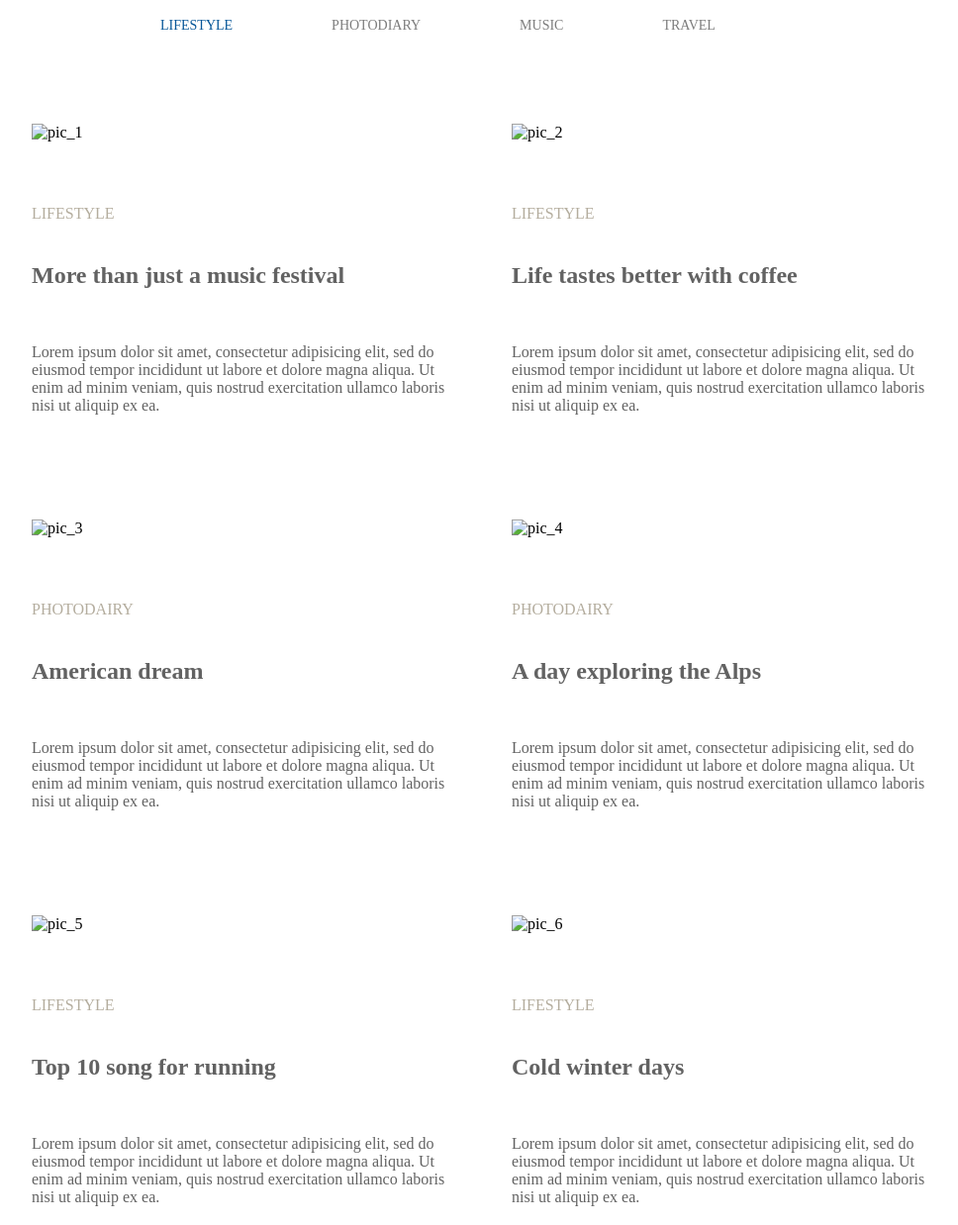
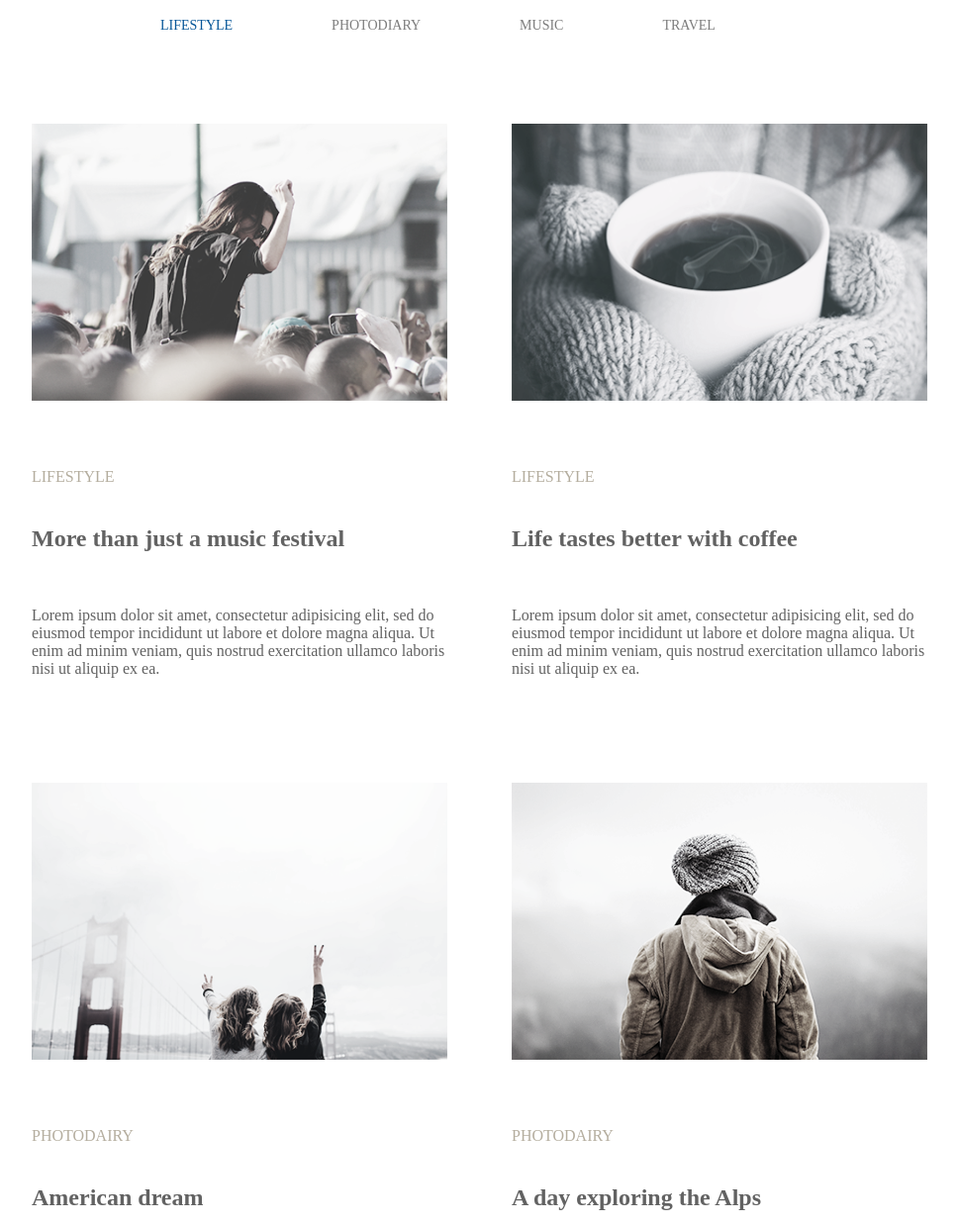
Before and after one commit to WAndriiW/Figma_nr1, a plain HTML site: page index.html in a window 1280 px wide. Shown: the top 1238 px of the page at 99% size, without its empty margins (286-1254 px from the left). Drawn offline with Linux system fonts and the light colour scheme; the site is published under a folder, as on GitHub Pages, so addresses that start at the root find nothing.

Commit message:
Update index.html

```diff
--- a/index.html
+++ b/index.html
@@ -24,7 +24,7 @@
             <div class="section_1-wrap">
                 <div>
                     <div>
-                        <img src="/images/1 1.png" alt="pic_1">
+                        <img src="./images/1 1.png" alt="pic_1">
                     </div>
                     <div class="section_1-text">
                         <p class="LIFESTYLE">LIFESTYLE</p>
@@ -37,7 +37,7 @@
                 </div>
                 <div>
                     <div>
-                        <img src="/images/2 1.png" alt="pic_2">
+                        <img src="./images/2 1.png" alt="pic_2">
                     </div>
                     <div class="section_1-text">
                         <p class="LIFESTYLE">LIFESTYLE</p>
@@ -54,7 +54,7 @@
             <div class="section_2-wrap">
                 <div>
                     <div>
-                        <img src="/images/3 1.png" alt="pic_3">
+                        <img src="./images/3 1.png" alt="pic_3">
                     </div>
                     <div class="section_2-text">
                         <p class="PHOTODAIRY">PHOTODAIRY</p>
@@ -68,7 +68,7 @@
                 </div>
                 <div>
                     <div>
-                        <img src="/images/4 1.png" alt="pic_4">
+                        <img src="./images/4 1.png" alt="pic_4">
                     </div>
                     <div class="section_2-text">
                         <p class="PHOTODAIRY">PHOTODAIRY</p>
@@ -86,7 +86,7 @@
             <div class="section_3-wrap">
                 <div>
                     <div>
-                        <img src="/images/1 2.png" alt="pic_5">
+                        <img src="./images/1 2.png" alt="pic_5">
                     </div>
                     <div class="section_3-text">
                         <p class="LIFESTYLE">LIFESTYLE</p>
@@ -100,7 +100,7 @@
                 </div>
                 <div>
                     <div>
-                        <img src="/images/2 2.png" alt="pic_6">
+                        <img src="./images/2 2.png" alt="pic_6">
                     </div>
                     <div class="section_3-text">
                         <p class="LIFESTYLE">LIFESTYLE</p>
```
